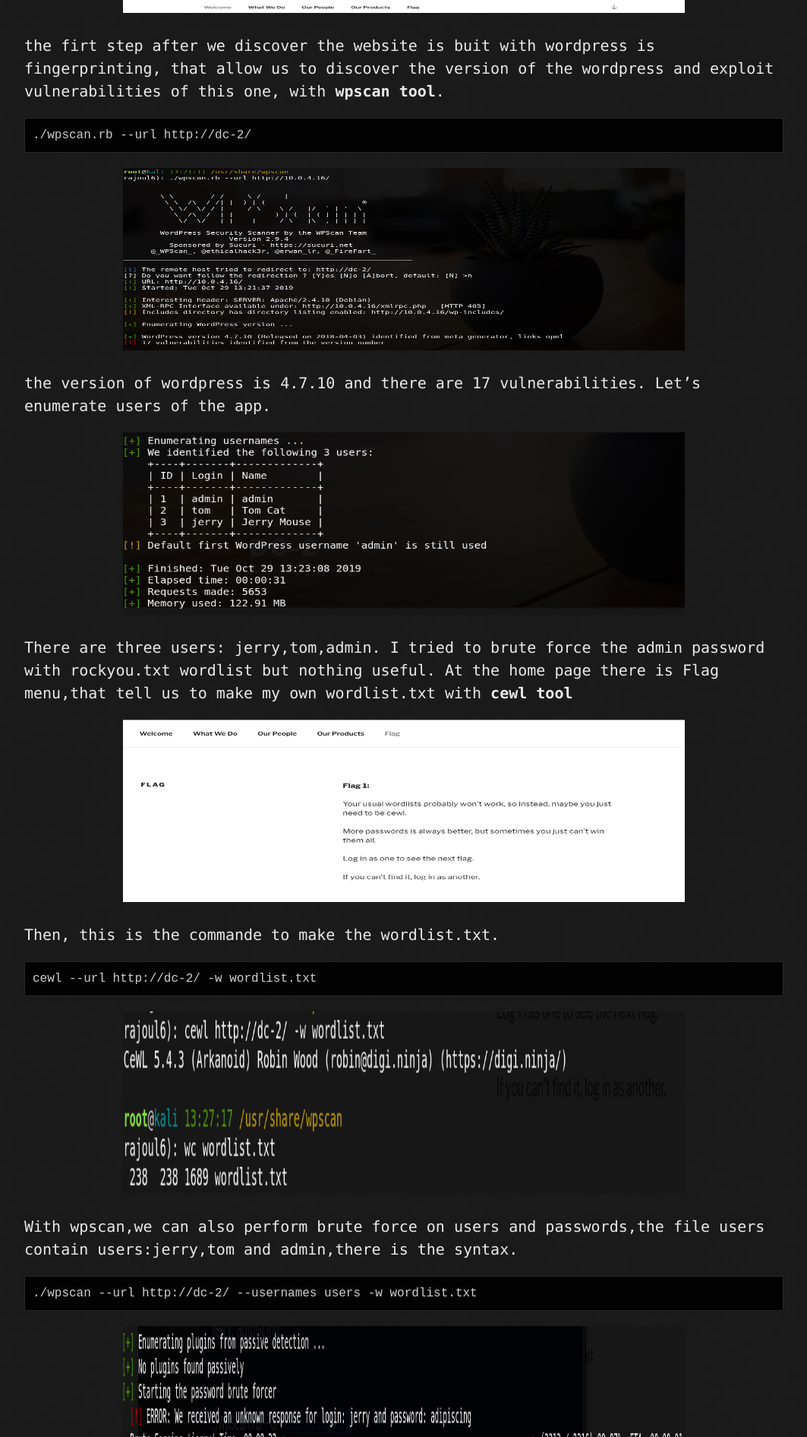
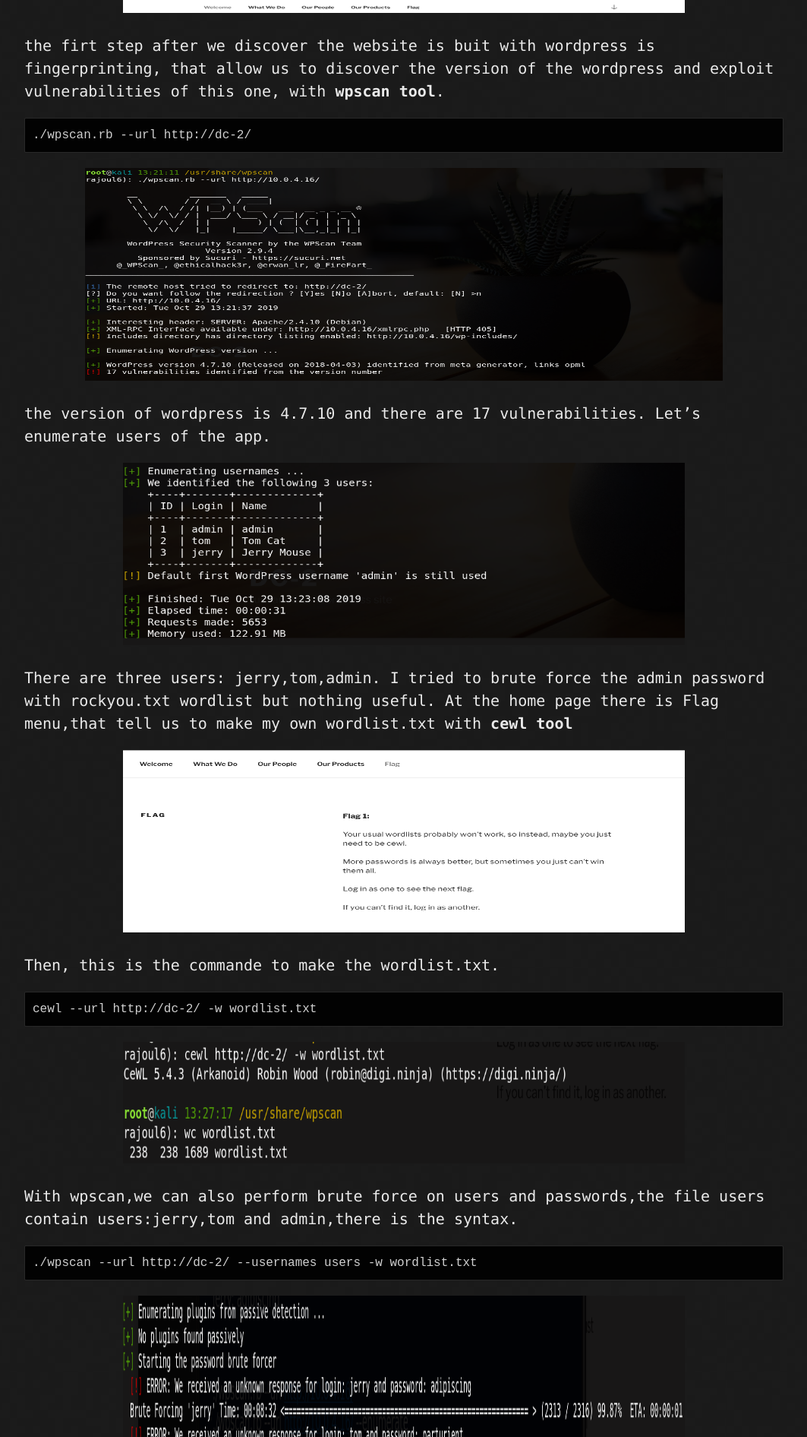
Before and after one commit to rajoul/rajoul.github.io, a Jekyll site: the page built from my_write_up/DC-2.md, in a window 1280 px wide. Shown: the part 2451-4342 px from the top of the page at 76% size, without its empty margins (108-1171 px from the left). Built offline with Jekyll 4.4.1, drawn with Linux system fonts in a browser that asks for light colours; our own code applies the rules of GitHub Pages for plain Markdown files.

Commit message:
Update DC-2.md

````diff
--- a/my_write_up/DC-2.md
+++ b/my_write_up/DC-2.md
@@ -33,7 +33,7 @@
 ./wpscan.rb --url http://dc-2/
 ```
 <p align="center">
-  <img src="https://rajoul.github.io/my_write_up/image/DC-2/4.png" width="740" height="240">
+  <img src="https://rajoul.github.io/my_write_up/image/DC-2/4.png" width="840" height="280">
 </p>
 the version of wordpress is 4.7.10 and there are 17 vulnerabilities. Let's enumerate users of the app.
 <p align="center">
@@ -49,7 +49,7 @@
 cewl --url http://dc-2/ -w wordlist.txt
 ```
 <p align="center">
-  <img src="https://rajoul.github.io/my_write_up/image/DC-2/cewl.png" width="740" height="240">
+  <img src="https://rajoul.github.io/my_write_up/image/DC-2/cewl.png" width="740" height="160">
 </p>
 With wpscan,we can also perform brute force on users and passwords,the file users contain users:jerry,tom and admin,there is the syntax.
 ```
@@ -71,7 +71,7 @@
 nmap -p- 10.0.4.16
 ```
 <p align="center">
-  <img src="https://rajoul.github.io/my_write_up/image/DC-2/10.png" width="740" height="240">
+  <img src="https://rajoul.github.io/my_write_up/image/DC-2/10.png" width="740" height="200">
 </p>
 Great, there is a port 7744 open, let's login with ssh with tom user.
 <p align="center">
@@ -94,7 +94,7 @@
 the 4th flag tell us to look for tha last flag that probably located inside the root directory. We list git command that
 jerry can run as a root.
 <p align="center">
-  <img src="https://rajoul.github.io/my_write_up/image/DC-2/14.png" width="740" height="240">
+  <img src="https://rajoul.github.io/my_write_up/image/DC-2/14.png" width="740" height="160">
 </p>
 Finally we get root access.Then read the final flag
 <p align="center">
````
